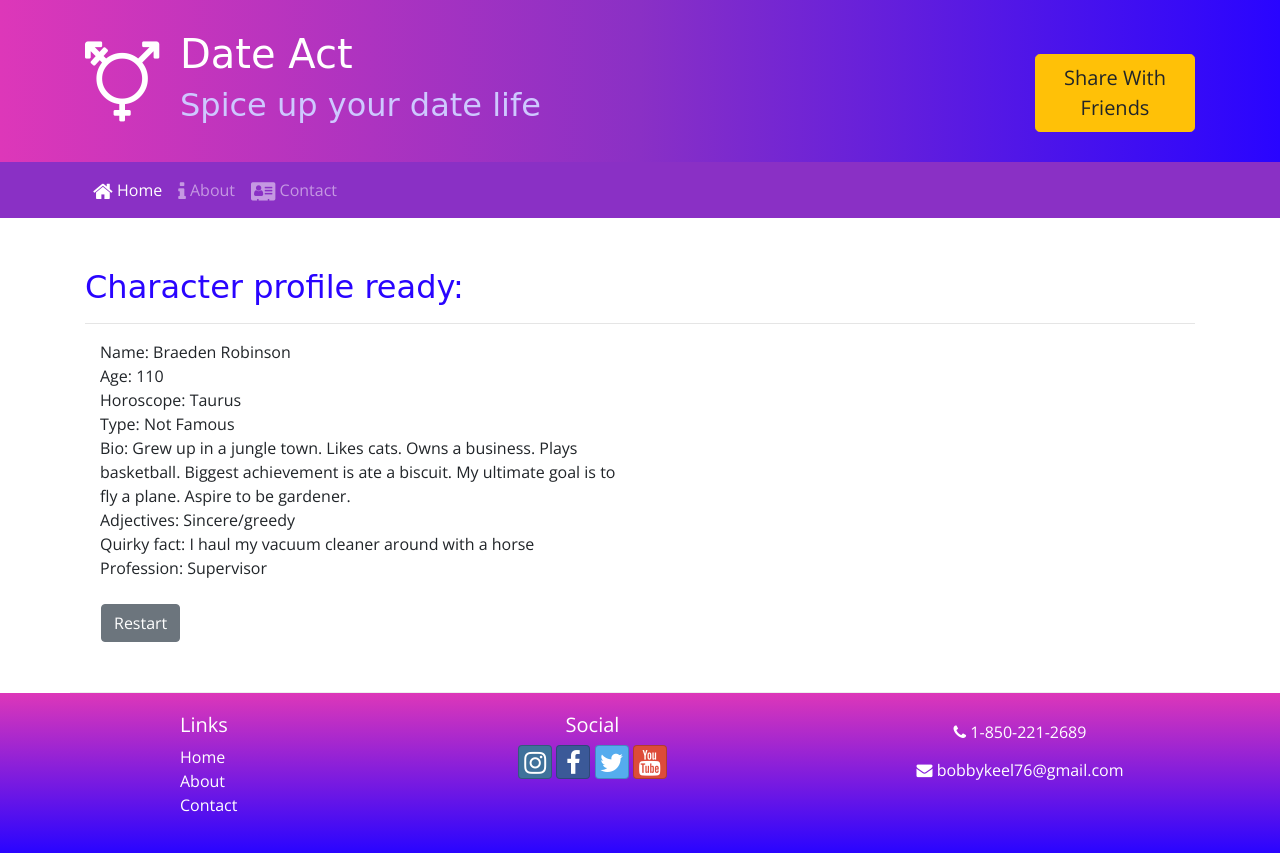
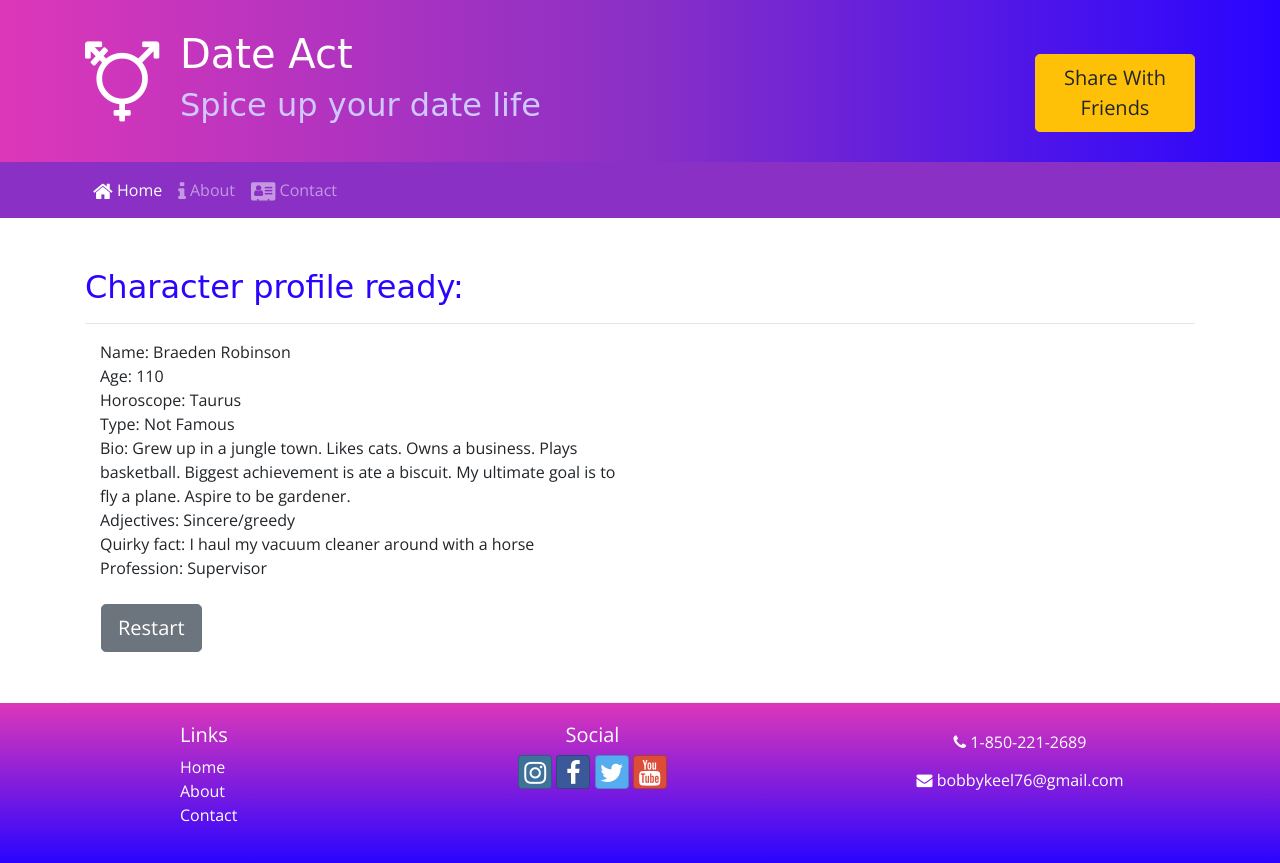
Before and after one commit to nursin/Portfolio-Project, a website: page index.html in a window 1280 px wide. Both pictures are taken after a click on the button "Generate". Drawn offline with nearby package versions, Linux system fonts and the light colour scheme; files that its build step writes are made by us from their sources; files whose address does not match are found by name; a web font is replaced by a local one.

Commit message:
formatting

```diff
--- a/index.html
+++ b/index.html
@@ -167,7 +167,7 @@
         <div id="quirky-fact" class="col-12"></div>
         <div id="profession" class="col-12"></div>
         <div class="btn-group mt-4 ml-3">
-          <button id="restartBtn" class="btn btn-secondary ">Restart</button>
+          <button id="restartBtn" class="btn btn-secondary btn-lg">Restart</button>
           <!-- <button id="saveProfileBtn" class="btn btn text-white bg-blue button-hover-bg-gradient">Save</button> -->
         </div>
 
--- a/js/scripts.js
+++ b/js/scripts.js
@@ -45,7 +45,6 @@ function generateProfile() {
 
   toggleBtns([restartBtn], true);
   var charForm = removeAllChildNodes(chooseCharacterForm);
-  console.log(charForm);
 }
 
 
@@ -122,7 +121,6 @@ function removeAllChildNodes(parent) {
   while (parent.firstChild) {
       element = parent.removeChild(parent.firstChild);
       elementArray.push(element);
-      console.log(elementArray);
   }
 }
 
@@ -130,7 +128,6 @@ function addRemovedChildNodes(elemArray, parent) {
   while (elemArray.length > 0) {
     element = elemArray.shift();
     parent.appendChild(element);
-    console.log(element);
   }
 }
 
```
Also changed, not shown: dist/index.html, dist/js/main.js.
